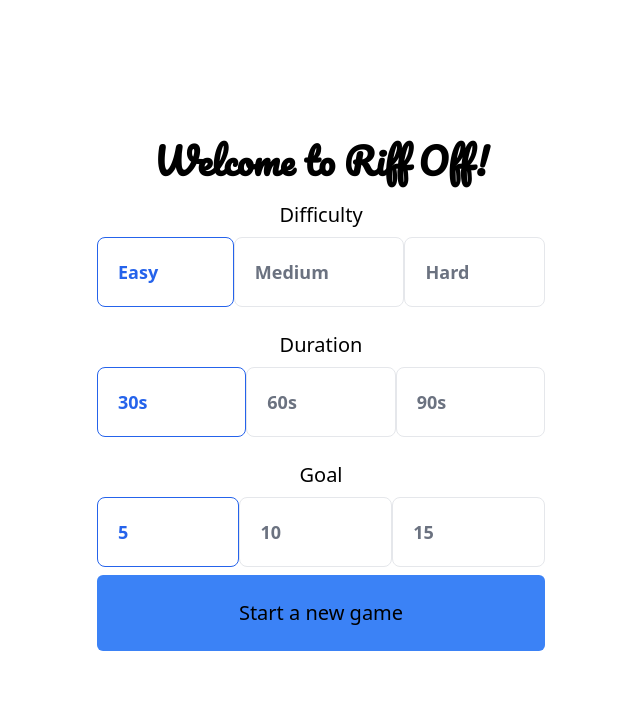
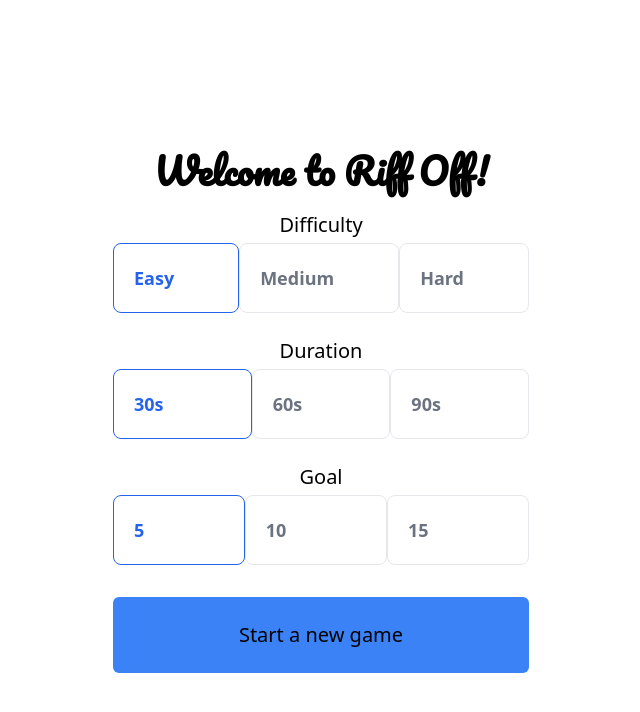
Before and after one commit to davidgamero/riff-off, a SvelteKit app: page / in a window 1280 px wide. Shown: the top 712 px of the page, without its empty margins (319-959 px from the left). Built offline with nearby package versions, Linux system fonts and the light colour scheme.

Commit message:
progress bar background

```diff
--- a/src/Button.svelte
+++ b/src/Button.svelte
@@ -1,12 +1,10 @@
 <script lang="ts">
 	export let text: string;
 	export let link: string;
-	export let pStyle: string;
 </script>
 
-<a
-	href={link}
-	class="w-full rounded-md bg-blue-500 my-2 py-6 text-center text-xl dark:text-gray-200"
->
-	<p class={pStyle}>{text}</p>
+<a href={link} class="w-full mt-6">
+	<div class="w-full rounded-md bg-blue-500 my-2 py-6 text-center text-xl dark:text-gray-200">
+		<p>{text}</p>
+	</div>
 </a>
--- a/src/CircleProgressBar.svelte
+++ b/src/CircleProgressBar.svelte
@@ -18,7 +18,9 @@
 
 	// Adapt the logic according to the approach
 	$: background = `radial-gradient(${matches ? 'rgb(17 24 39)' : 'white'} 50%, transparent 51%),
-    conic-gradient(transparent 0deg ${angle}deg, gainsboro ${angle}deg 360deg),
+    conic-gradient(
+			transparent 0deg ${angle}deg,
+			${matches ? 'rgb(75 85 99)' : 'rgb(156 163 175)'} ${angle}deg 360deg),
 		conic-gradient(${firstColor}, 100grad, ${secondColor});`;
 
 	$: cssVarStyles = `--background:${background}`;
--- a/src/RadioSetting.svelte
+++ b/src/RadioSetting.svelte
@@ -5,7 +5,7 @@
 </script>
 
 <div>
-	<h2 class="text-center dark:text-gray-300 text-xl mb-2">{name}</h2>
+	<h2 class="text-center dark:text-gray-300 text-xl mb-1">{name}</h2>
 	<div class="flex justify-around">
 		{#each values as value}
 			<li class="grow">
--- a/src/routes/+layout.svelte
+++ b/src/routes/+layout.svelte
@@ -3,7 +3,7 @@
 </script>
 
 <div class="dark:bg-gray-900 h-screen">
-	<div class="max-w-md mx-auto">
+	<div class="max-w-md mx-auto h-screen p-4">
 		<slot />
 	</div>
 </div>
--- a/src/routes/+page.svelte
+++ b/src/routes/+page.svelte
@@ -15,6 +15,7 @@
 		bind:selectedDuration={duration}
 		bind:selectedDifficulty={difficulty}
 	/>
+
 	<Button
 		link="/play?duration={duration}&difficulty={difficulty}&goal={goal}"
 		text="Start a new game"
--- a/src/routes/play/+page.svelte
+++ b/src/routes/play/+page.svelte
@@ -109,14 +109,14 @@
 	}
 </script>
 
-<div class="h-full flex flex-col justify-between align-middle p-6 dark:bg-gray-900">
+<div class="h-full flex flex-col justify-between align-middle dark:bg-gray-900">
 	<PlayButton
 		flipped={true}
 		score={teamRedScore}
 		onClick={p2Click}
 		isMyTurn={!isPlayer1Turn && !isPaused && !onBreak}
 	/>
-	<div class="flex justify-between items-center m-4">
+	<div class="flex justify-between items-center m-2">
 		<button on:click={togglePause}>
 			<Fa
 				icon={isPaused ? faPlayCircle : faPauseCircle}
```
